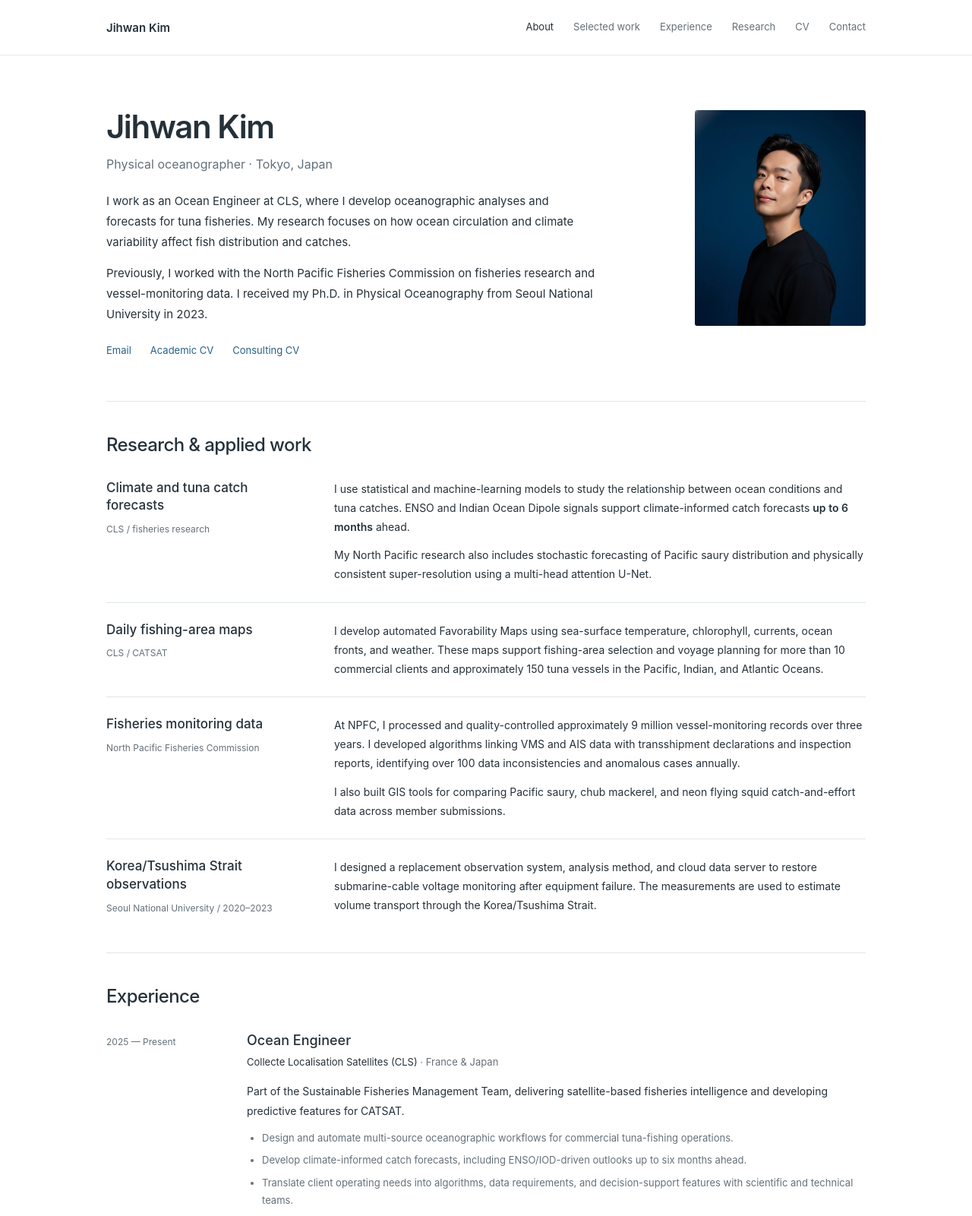
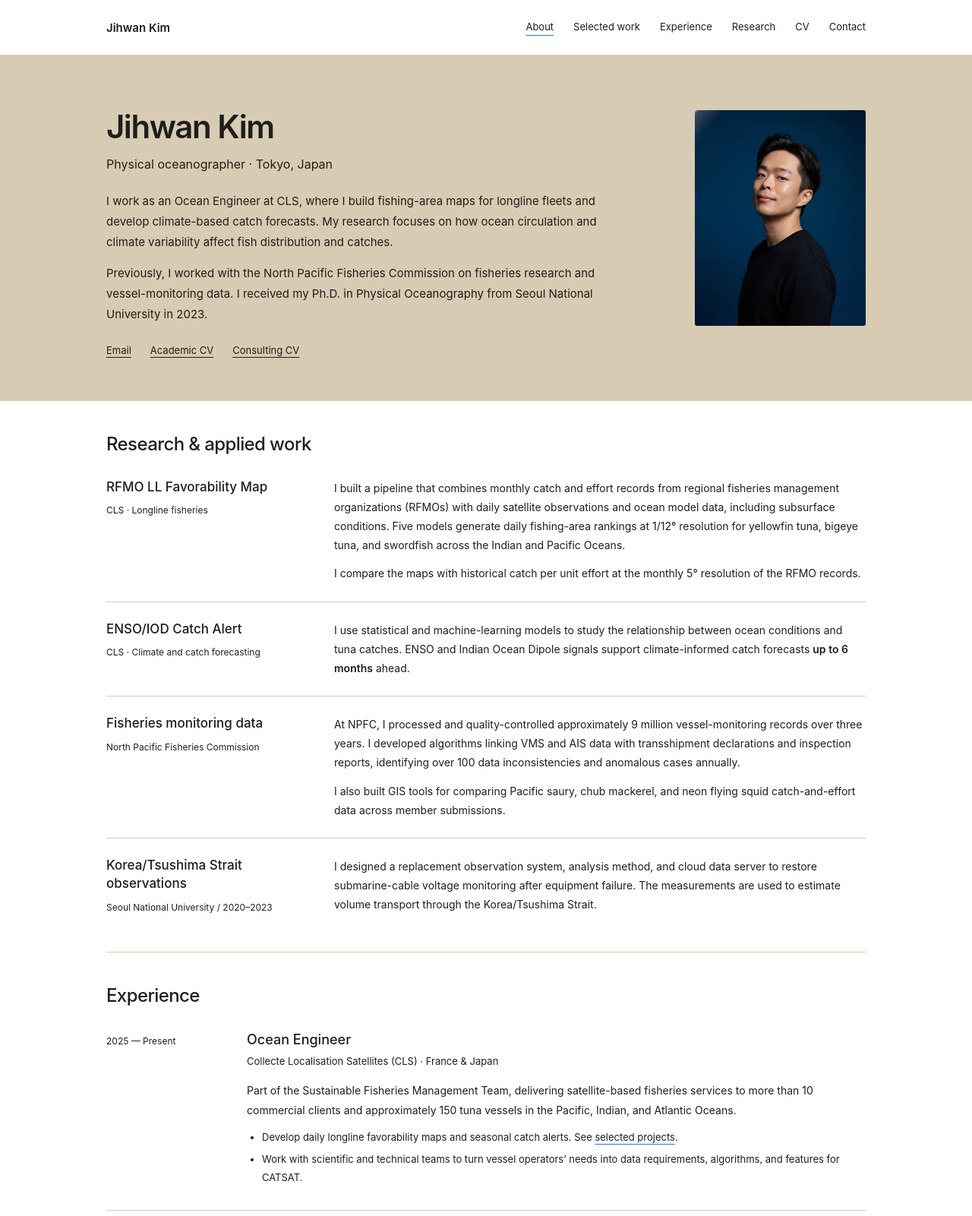
Before and after one commit to Tuna-Kim/J_Kim_CV, a plain HTML site: page index.html in a window 1280 px wide. Shown: the top 1601 px of the page at 76% size. Drawn offline with Linux system fonts and the light colour scheme.

Commit message:
Feature RFMO longline modeling and refresh CV palette

```diff
--- a/css/style_J_Kim_CV_Page.css
+++ b/css/style_J_Kim_CV_Page.css
@@ -1,10 +1,9 @@
 /* A small, static personal website. */
 :root {
-  --paper: #fff;
-  --ink: #25313a;
-  --muted: #647079;
-  --link: #285f86;
-  --line: #e2e6e8;
+  --paper: #FFFFFF;
+  --ink: #1E1E1C;
+  --sand: #D8CBB3;
+  --link: #2F6BFF;
   --sans: -apple-system, BlinkMacSystemFont, 'Segoe UI', Arial, sans-serif;
 }
 
@@ -21,8 +20,12 @@ body {
 }
 h1, h2, h3, h4, p, figure { margin: 0; }
 h1, h2, h3, h4 { line-height: 1.4; }
-a { color: var(--link); text-decoration: none; }
-a:hover { text-decoration: underline; text-underline-offset: 4px; }
+a {
+  color: var(--ink);
+  text-decoration-color: var(--link);
+  text-underline-offset: 4px;
+}
+a:hover { text-decoration-thickness: 2px; }
 a:focus-visible, button:focus-visible, summary:focus-visible {
   outline: 2px solid var(--link);
   outline-offset: 5px;
@@ -40,7 +43,7 @@ ul { padding-left: 20px; }
   left: 10px;
   padding: 8px 16px;
   background: var(--ink);
-  color: #fff;
+  color: var(--paper);
   transform: translateY(-160%);
 }
 .skip-link:focus { transform: translateY(0); }
@@ -61,8 +64,8 @@ ul { padding-left: 20px; }
   position: sticky;
   top: 0;
   z-index: 10;
-  background: #fff;
-  border-bottom: 1px solid var(--line);
+  background: var(--paper);
+  border-bottom: 1px solid var(--sand);
 }
 .header-inner {
   min-height: 72px;
@@ -71,13 +74,14 @@ ul { padding-left: 20px; }
   justify-content: space-between;
   gap: 30px;
 }
-.wordmark { color: var(--ink); font-size: 15px; font-weight: 600; }
+.wordmark { font-size: 15px; font-weight: 600; text-decoration: none; }
 nav { display: flex; gap: 26px; align-items: center; }
-nav a { color: var(--muted); font-size: 13px; }
-nav a[aria-current] { color: var(--ink); }
+nav a { font-size: 13px; text-decoration: none; }
+nav a:hover, nav a[aria-current] { text-decoration: underline; text-decoration-color: var(--link); text-underline-offset: 6px; }
 .menu-toggle { display: none; }
 
 /* Introduction */
+.hero-band { background: var(--sand); }
 .hero {
   display: grid;
   grid-template-columns: minmax(0, 1fr) 225px;
@@ -86,15 +90,18 @@ nav a[aria-current] { color: var(--ink); }
   padding-block: 65px 55px;
 }
 h1 { font-size: 42px; font-weight: 600; letter-spacing: -.035em; }
-.hero-role { color: var(--muted); font-size: 16px; margin-top: 5px; }
+.hero-role { color: var(--ink); font-size: 16px; margin-top: 5px; }
 .hero-description { margin-top: 20px; max-width: 650px; }
 .hero-description + .hero-description { margin-top: 14px; }
 .hero-links { display: flex; flex-wrap: wrap; gap: 8px 25px; margin-top: 23px; font-size: 13px; }
+.hero-links a { text-decoration-color: var(--ink); }
+.hero-links a:focus-visible { outline-color: var(--ink); }
 .portrait { padding-top: 7px; }
 .portrait img { width: 225px; height: auto; border-radius: 3px; }
 
 /* Project notes */
-.section { border-top: 1px solid var(--line); padding-block: 40px 48px; }
+.section { border-top: 1px solid var(--sand); padding-block: 40px 48px; }
+#work { border-top: 0; }
 .section-heading { margin-bottom: 28px; }
 h2 { font-size: 24px; font-weight: 550; letter-spacing: -.025em; }
 .project-row {
@@ -104,10 +111,10 @@ h2 { font-size: 24px; font-weight: 550; letter-spacing: -.025em; }
   padding-block: 24px;
 }
 .project-row:first-child { padding-top: 0; }
-.project-row + .project-row { border-top: 1px solid var(--line); }
+.project-row + .project-row { border-top: 1px solid var(--sand); }
 .project-row:last-child { padding-bottom: 0; }
 .project-row h3 { font-size: 17px; font-weight: 550; }
-.project-context { margin-top: 8px; font-size: 12px; color: var(--muted); }
+.project-context { margin-top: 8px; font-size: 12px; color: var(--ink); }
 .project-row > div:last-child p { font-size: 14px; }
 .project-row > div:last-child p + p { margin-top: 12px; }
 
@@ -119,16 +126,16 @@ h2 { font-size: 24px; font-weight: 550; letter-spacing: -.025em; }
   padding-block: 25px;
 }
 .experience-row:first-child { padding-top: 0; }
-.experience-row + .experience-row { border-top: 1px solid var(--line); }
-.experience-date { font-size: 12px; color: var(--muted); padding-top: 4px; }
+.experience-row + .experience-row { border-top: 1px solid var(--sand); }
+.experience-date { font-size: 12px; color: var(--ink); padding-top: 4px; }
 .experience-body h3 { font-size: 18px; font-weight: 550; }
-.role-note { font-size: 14px; color: var(--muted); font-weight: 400; }
+.role-note { font-size: 14px; color: var(--ink); font-weight: 400; }
 .organization { margin-top: 5px; font-size: 13px; }
-.organization span { color: var(--muted); }
+.organization span { color: var(--ink); }
 .experience-body > p:not(.organization) { margin-top: 14px; font-size: 14px; }
-.experience-body ul { margin-block: 12px 0; font-size: 13px; color: var(--muted); }
+.experience-body ul { margin-block: 12px 0; font-size: 13px; color: var(--ink); }
 .experience-body li { margin-block: 6px; }
-.more-experience, .research-details { border-top: 1px solid var(--line); margin-top: 12px; }
+.more-experience, .research-details { border-top: 1px solid var(--sand); margin-top: 12px; }
 summary {
   display: flex;
   align-items: center;
@@ -138,18 +145,18 @@ summary {
   cursor: pointer;
   padding-block: 16px;
   font-size: 13px;
-  color: var(--link);
+  color: var(--ink);
 }
 summary::-webkit-details-marker { display: none; }
-summary span { font-size: 20px; }
+summary span { font-size: 20px; color: var(--link); }
 details[open] > summary span { transform: rotate(45deg); }
 .earlier-grid { display: grid; grid-template-columns: repeat(3, 1fr); gap: 30px; padding-block: 12px 15px; }
-.eyebrow { color: var(--muted); font-size: 11px; }
+.eyebrow { color: var(--ink); font-size: 11px; }
 .earlier-grid h3 { font-size: 15px; font-weight: 550; margin-block: 7px 10px; }
 .earlier-grid p:not(.eyebrow) { font-size: 13px; }
 
 /* Research */
-.research-section { border-top: 1px solid var(--line); }
+.research-section { border-top: 1px solid var(--sand); }
 .research-section .section { border: 0; }
 .research-description { max-width: 790px; font-size: 14px; margin-bottom: 30px; }
 .small-heading { font-size: 15px; font-weight: 550; margin-bottom: 20px; }
@@ -158,17 +165,17 @@ details[open] > summary span { transform: rotate(45deg); }
   display: grid;
   grid-template-columns: 70px minmax(0, 1fr);
   gap: 25px;
-  border-top: 1px solid var(--line);
+  border-top: 1px solid var(--sand);
   padding-block: 23px;
 }
-.publication-year { font-size: 13px; color: var(--muted); padding-top: 3px; }
-.publication-journal { font-size: 12px; color: var(--muted); margin-bottom: 7px; }
+.publication-year { font-size: 13px; color: var(--ink); padding-top: 3px; }
+.publication-journal { font-size: 12px; color: var(--ink); margin-bottom: 7px; }
 .publications h4 { font-size: 15px; font-weight: 500; line-height: 1.7; }
-.publication-authors { margin-top: 9px; font-size: 12px; color: var(--muted); }
+.publication-authors { margin-top: 9px; font-size: 12px; color: var(--ink); }
 .publication-authors strong { color: var(--ink); }
 .research-detail-grid { display: grid; grid-template-columns: 1fr 1fr; gap: 45px; padding-block: 12px 15px; }
 .research-detail-grid h3 { font-size: 15px; font-weight: 550; }
-.research-detail-grid ul { font-size: 13px; color: var(--muted); }
+.research-detail-grid ul { font-size: 13px; color: var(--ink); }
 .research-detail-grid li { margin-block: 14px; }
 .research-detail-grid strong { color: var(--ink); }
 
@@ -178,35 +185,35 @@ details[open] > summary span { transform: rotate(45deg); }
 .education-block .eyebrow { margin-bottom: 5px; }
 .education-block h4 { font-size: 16px; font-weight: 550; }
 .education-block article p { font-size: 14px; margin-top: 4px; }
-.education-block small { color: var(--muted); font-size: 12px; }
+.education-block small { color: var(--ink); font-size: 12px; }
 .tool-list, .skills-description, .languages { font-size: 14px; }
-.skills-description { margin-top: 12px; color: var(--muted); }
+.skills-description { margin-top: 12px; color: var(--ink); }
 .language-heading { margin-block: 25px 12px; }
-.languages span { color: var(--muted); font-size: 12px; margin-left: 8px; }
-.background-secondary { margin-top: 35px; padding-top: 25px; border-top: 1px solid var(--line); }
-.background-secondary p { font-size: 12px; color: var(--muted); }
+.languages span { color: var(--ink); font-size: 12px; margin-left: 8px; }
+.background-secondary { margin-top: 35px; padding-top: 25px; border-top: 1px solid var(--sand); }
+.background-secondary p { font-size: 12px; color: var(--ink); }
 .background-secondary p + p { margin-top: 18px; }
 .background-secondary strong { color: var(--ink); font-size: 13px; }
 
 /* Contact and downloads */
 .contact-inner { display: grid; grid-template-columns: 1fr 1fr; gap: 65px; }
 .contact-inner p + p { margin-top: 18px; }
-.contact-note, .file-format { color: var(--muted); font-size: 12px; }
+.contact-note, .file-format { color: var(--ink); font-size: 12px; }
 .cv-downloads { scroll-margin-top: 110px; }
 .cv-downloads h3 { font-size: 15px; font-weight: 550; margin-bottom: 12px; }
 .cv-downloads p { font-size: 13px; }
 .cv-downloads p + p { margin-top: 7px; }
 .file-format { font-size: 10px; margin-left: 6px; }
 .site-footer {
-  border-top: 1px solid var(--line);
+  border-top: 1px solid var(--sand);
   display: flex;
   justify-content: space-between;
   gap: 20px;
   padding-block: 20px 30px;
   font-size: 11px;
-  color: var(--muted);
+  color: var(--ink);
 }
-.site-footer a { color: var(--muted); }
+.site-footer a { color: var(--ink); }
 
 @media (max-width: 850px) {
   .container { width: calc(100% - 48px); }
@@ -220,10 +227,10 @@ details[open] > summary span { transform: rotate(45deg); }
 @media (max-width: 760px) {
   html { scroll-padding-top: 80px; }
   .header-inner { min-height: 62px; }
-  .menu-toggle { display: flex; align-items: center; gap: 12px; border: 0; background: none; color: var(--muted); font-size: 12px; padding: 8px 0 8px 12px; }
+  .menu-toggle { display: flex; align-items: center; gap: 12px; border: 0; background: none; color: var(--ink); font-size: 12px; padding: 8px 0 8px 12px; }
   .menu-toggle span { font-size: 17px; }
   .menu-toggle[aria-expanded=true] span { transform: rotate(45deg); }
-  nav { display: none; position: absolute; top: 62px; left: 0; right: 0; padding: 8px 24px 18px; background: #fff; border-bottom: 1px solid var(--line); }
+  nav { display: none; position: absolute; top: 62px; left: 0; right: 0; padding: 8px 24px 18px; background: var(--paper); border-bottom: 1px solid var(--sand); }
   nav.is-open { display: flex; flex-direction: column; align-items: stretch; gap: 0; }
   nav a { padding-block: 9px; }
   .hero { gap: 25px; grid-template-columns: minmax(0, 1fr) 150px; }
@@ -261,6 +268,7 @@ details[open] > summary span { transform: rotate(45deg); }
   body { font-size: 11px; }
   .container { width: 100%; }
   .site-header, .skip-link, .hero-links, .site-footer { display: none; }
+  .hero-band { background: var(--paper); }
   .hero { grid-template-columns: 1fr 130px; gap: 25px; padding-block: 0 25px; }
   .portrait img { width: 130px; }
   h1 { font-size: 30px; }
--- a/index.html
+++ b/index.html
@@ -8,8 +8,8 @@
   <meta property="og:title" content="Jihwan Kim | Physical Oceanography &amp; Fisheries">
   <meta property="og:description" content="Jihwan Kim, physical oceanographer at CLS in Tokyo. Research on ocean circulation, climate variability, fisheries forecasting, and vessel monitoring.">
   <meta property="og:type" content="website">
-  <link rel="icon" href="img/favicon.svg" type="image/svg+xml">
-  <link rel="stylesheet" href="css/style_J_Kim_CV_Page.css?v=20261004">
+  <link rel="icon" href="img/favicon.svg?v=20261109" type="image/svg+xml">
+  <link rel="stylesheet" href="css/style_J_Kim_CV_Page.css?v=20261109">
   <script src="js/main.js" defer></script>
   <title>Jihwan Kim | Physical Oceanography &amp; Fisheries</title>
 </head>
@@ -31,38 +31,44 @@
   </header>
 
   <main id="main">
-    <section id="about" class="hero container" aria-labelledby="hero-title">
+    <section id="about" class="hero-band" aria-labelledby="hero-title">
+      <div class="hero container">
         <div class="hero-copy">
           <h1 id="hero-title">Jihwan Kim</h1>
           <p class="hero-role">Physical oceanographer · Tokyo, Japan</p>
-    <p class="hero-description">I work as an Ocean Engineer at <abbr title="Collecte Localisation Satellites">CLS</abbr>, where I develop oceanographic analyses and forecasts for tuna fisheries. My research focuses on how ocean circulation and climate variability affect fish distribution and catches.</p>
+          <p class="hero-description">I work as an Ocean Engineer at <abbr title="Collecte Localisation Satellites">CLS</abbr>, where I build fishing-area maps for longline fleets and develop climate-based catch forecasts. My research focuses on how ocean circulation and climate variability affect fish distribution and catches.</p>
           <p class="hero-description">Previously, I worked with the North Pacific Fisheries Commission on fisheries research and vessel-monitoring data. I received my Ph.D. in Physical Oceanography from Seoul National University in 2023.</p>
           <div class="hero-links">
-<a href="mailto:tho3ov@gmail.com">Email</a><a href="CV_J_Kim.pdf" download>Academic CV</a><a href="downloads/CV_Jihwan_Kim_Consulting.pdf" download>Consulting CV</a>
+            <a href="mailto:tho3ov@gmail.com">Email</a>
+            <a href="CV_J_Kim.pdf?v=20261109" download>Academic CV</a>
+            <a href="downloads/CV_Jihwan_Kim_Consulting.pdf?v=20261109" download>Consulting CV</a>
           </div>
         </div>
         <figure class="portrait"><img src="img/Jihwan_Kim_Portrait.jpg" alt="Jihwan Kim" width="864" height="1090" fetchpriority="high"></figure>
+      </div>
     </section>
 
     <section id="work" class="section container" aria-labelledby="work-title">
   <div class="section-heading"><h2 id="work-title">Research &amp; applied work</h2></div>
   <div class="project-list">
-    <article class="project-row">
+    <article id="rfmo-favorability-map" class="project-row">
       <div>
-<h3>Climate and tuna catch forecasts</h3>
-<p class="project-context">CLS / fisheries research</p>
+        <h3>RFMO LL Favorability Map</h3>
+        <p class="project-context">CLS · Longline fisheries</p>
+      </div>
+      <div>
+        <p>I built a pipeline that combines monthly catch and effort records from regional fisheries management organizations (RFMOs) with daily satellite observations and ocean model data, including subsurface conditions. Five models generate daily fishing-area rankings at 1/12° resolution for yellowfin tuna, bigeye tuna, and swordfish across the Indian and Pacific Oceans.</p>
+        <p>I compare the maps with historical catch per unit effort at the monthly 5° resolution of the RFMO records.</p>
+      </div>
+    </article>
+    <article id="enso-iod-catch-alert" class="project-row">
+      <div>
+        <h3>ENSO/IOD Catch Alert</h3>
+        <p class="project-context">CLS · Climate and catch forecasting</p>
       </div>
       <div>
         <p>I use statistical and machine-learning models to study the relationship between ocean conditions and tuna catches. ENSO and Indian Ocean Dipole signals support climate-informed catch forecasts <strong>up to 6 months</strong> ahead.</p>
-<p>My North Pacific research also includes stochastic forecasting of Pacific saury distribution and physically consistent super-resolution using a multi-head attention U-Net.</p>
       </div>
-    </article>
-    <article class="project-row">
-      <div>
-<h3>Daily fishing-area maps</h3>
-<p class="project-context">CLS / CATSAT</p>
-</div>
-      <div><p>I develop automated Favorability Maps using sea-surface temperature, chlorophyll, currents, ocean fronts, and weather. These maps support fishing-area selection and voyage planning for more than 10 commercial clients and approximately 150 tuna vessels in the Pacific, Indian, and Atlantic Oceans.</p></div>
     </article>
     <article class="project-row">
       <div>
@@ -92,11 +98,10 @@
           <div class="experience-body">
 <h3>Ocean Engineer</h3>
 <p class="organization">Collecte Localisation Satellites (CLS) <span>· France &amp; Japan</span></p>
-<p>Part of the Sustainable Fisheries Management Team, delivering satellite-based fisheries intelligence and developing predictive features for CATSAT.</p>
+<p>Part of the Sustainable Fisheries Management Team, delivering satellite-based fisheries services to more than 10 commercial clients and approximately 150 tuna vessels in the Pacific, Indian, and Atlantic Oceans.</p>
 <ul>
-<li>Design and automate multi-source oceanographic workflows for commercial tuna-fishing operations.</li>
-<li>Develop climate-informed catch forecasts, including ENSO/IOD-driven outlooks up to six months ahead.</li>
-<li>Translate client operating needs into algorithms, data requirements, and decision-support features with scientific and technical teams.</li>
+<li>Develop daily longline favorability maps and seasonal catch alerts. See <a href="#work">selected projects</a>.</li>
+<li>Work with scientific and technical teams to turn vessel operators’ needs into data requirements, algorithms, and features for CATSAT.</li>
 </ul>
 </div>
         </article>
@@ -121,6 +126,7 @@
 <p class="organization">NPFC &amp; Tokyo University of Marine Science and Technology <span>· Tokyo, Japan</span></p>
 <p>Investigated how basin-scale climate variability and Kuroshio dynamics influence Pacific saury and chub mackerel distribution and catch performance.</p>
 <ul>
+<li>Used stochastic simulations to forecast Pacific saury distribution and a multi-head attention U-Net to generate fine-scale maps from coarse data.</li>
 <li>Developed monitoring algorithms integrating vessel tracking and air surveillance for IUU-fishing detection.</li>
 <li>Created geospatial products for consistent cross-jurisdiction comparisons and proposed improvements to catch reporting.</li>
 </ul>
@@ -230,8 +236,8 @@
 </div>
     <div id="cv" class="cv-downloads">
 <h3>Curriculum vitae</h3>
-<p><a href="CV_J_Kim.pdf" download>Academic CV</a> <span class="file-format">PDF</span> · <a href="downloads/CV_J_Kim.docx" download>Word</a></p>
-<p><a href="downloads/CV_Jihwan_Kim_Consulting.pdf" download>Consulting CV</a> <span class="file-format">PDF</span> · <a href="downloads/CV_Jihwan_Kim_Consulting.docx" download>Word</a></p>
+<p><a href="CV_J_Kim.pdf?v=20261109" download>Academic CV</a> <span class="file-format">PDF</span> · <a href="downloads/CV_J_Kim.docx?v=20261109" download>Word</a></p>
+<p><a href="downloads/CV_Jihwan_Kim_Consulting.pdf?v=20261109" download>Consulting CV</a> <span class="file-format">PDF</span> · <a href="downloads/CV_Jihwan_Kim_Consulting.docx?v=20261109" download>Word</a></p>
 </div>
   </div>
 </section></main>
```
Also changed, not shown: img/favicon.svg, 5 other files. Lines whose indentation alone changed are shown as unchanged.
